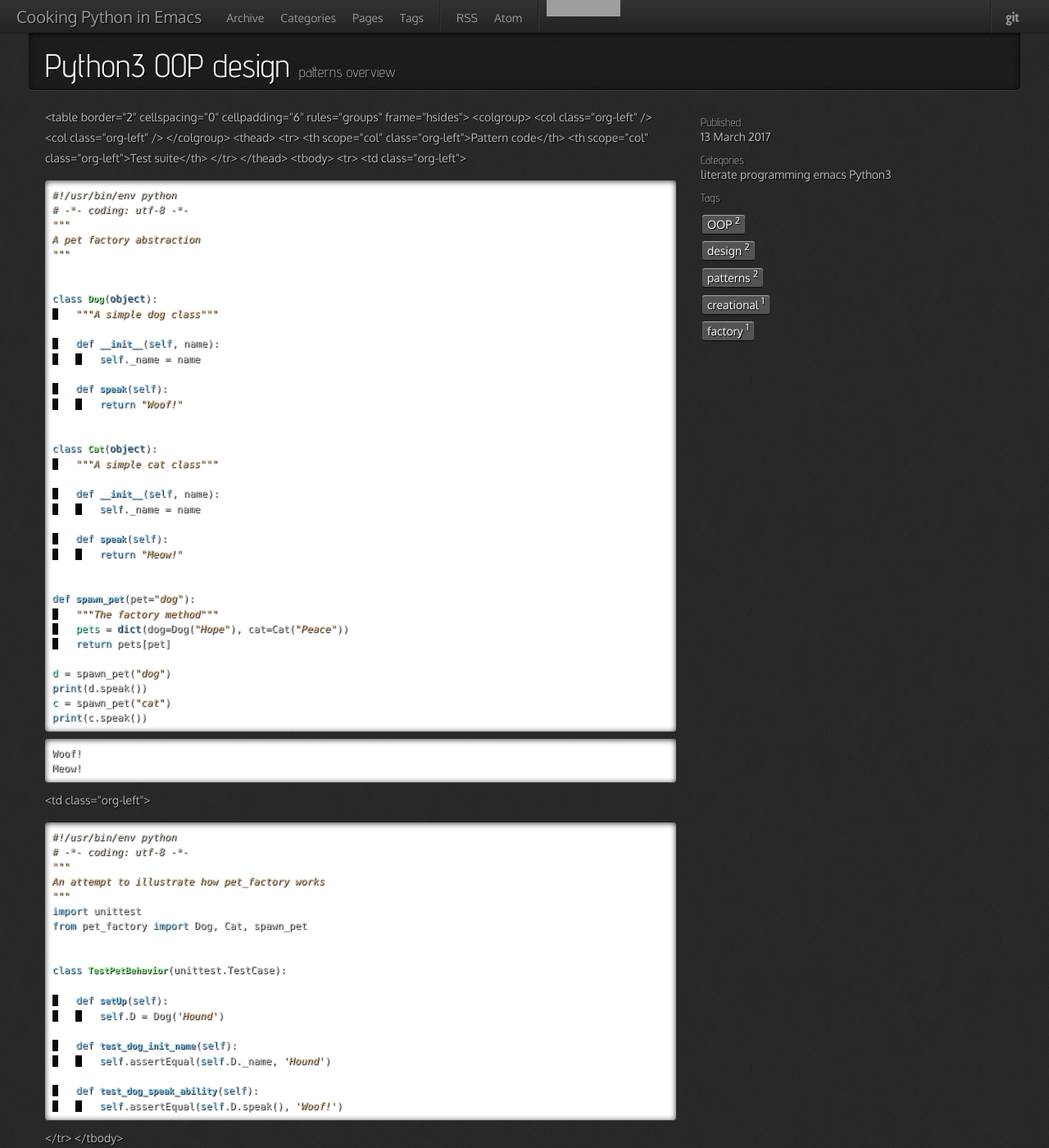
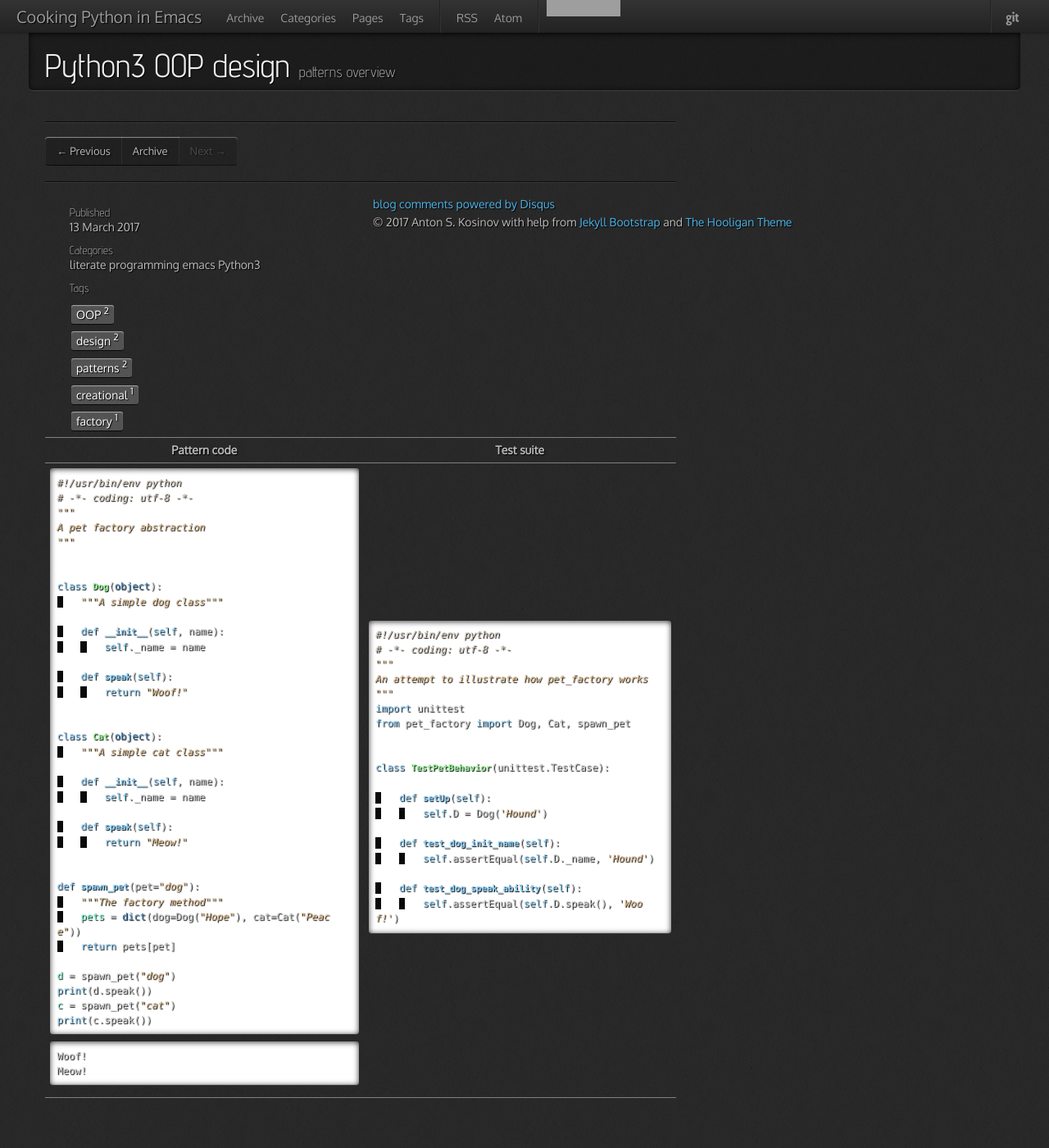
Before and after one commit to 0--key/0--key.github.io, a Jekyll site: the page built from _posts/2017-03-13-factory-design.html, in a window 1280 px wide and 1400 px high. Shown: the whole window at 82% size. Built offline with Jekyll 4.4.1, drawn with Linux system fonts in a browser that asks for light colours; nearby versions of some CDN libraries; comment, search, counter and statistics services are not loaded; some of the changed text lies outside the part shown; grey boxes are pictures that could not be loaded.

Commit message:
Table with Python source exporting test

```diff
--- a/_posts/2017-03-13-factory-design.html
+++ b/_posts/2017-03-13-factory-design.html
@@ -7,25 +7,20 @@ categories: [literate programming, emacs, Python3]
 tags: [OOP, design, patterns, creational, factory]
 ---
 
-<div class="HTML">
-<p>
-&lt;table border="2" cellspacing="0" cellpadding="6" rules="groups" frame="hsides"&gt;
-&lt;colgroup&gt;
-&lt;col  class="org-left" /&gt;
-&lt;col  class="org-left" /&gt;
-&lt;/colgroup&gt;
-&lt;thead&gt;
-&lt;tr&gt;
-&lt;th scope="col" class="org-left"&gt;Pattern code&lt;/th&gt;
-&lt;th scope="col" class="org-left"&gt;Test suite&lt;/th&gt;
-&lt;/tr&gt;
-&lt;/thead&gt;
-&lt;tbody&gt;
-&lt;tr&gt;
-&lt;td class="org-left"&gt;
-</p>
-
-</div>
+<table border="2" cellspacing="0" cellpadding="6" rules="groups" frame="hsides">
+<colgroup>
+<col  class="org-left" />
+<col  class="org-left" />
+</colgroup>
+<thead>
+<tr>
+<th scope="col" class="org-left">Pattern code</th>
+<th scope="col" class="org-left">Test suite</th>
+</tr>
+</thead>
+<tbody>
+<tr>
+<td class="org-left">
 <div class="org-src-container">
 <pre class="src src-python"><span style="color: #cdc0b0; font-style: italic;">#</span><span style="color: #cdc0b0; font-style: italic;">!/usr/bin/env python</span>
 <span style="color: #cdc0b0; font-style: italic;"># </span><span style="color: #cdc0b0; font-style: italic;">-*- coding: utf-8 -*-</span>
@@ -71,12 +66,7 @@ Woof!
 Meow!
 </pre>
 
-<div class="HTML">
-<p>
-&lt;td class="org-left"&gt;
-</p>
-
-</div>
+<td class="org-left">
 <div class="org-src-container">
 <pre class="src src-python"><span style="color: #cdc0b0; font-style: italic;">#</span><span style="color: #cdc0b0; font-style: italic;">!/usr/bin/env python</span>
 <span style="color: #cdc0b0; font-style: italic;"># </span><span style="color: #cdc0b0; font-style: italic;">-*- coding: utf-8 -*-</span>
@@ -100,15 +90,5 @@ Meow!
 </pre>
 </div>
 
-<div class="HTML">
-<p>
-&lt;/tr&gt;
-&lt;/tbody&gt;
-</p>
-
-</div>
-
-<p>
-<b>Code</b>
-<b>Test suite</b>
-</p>
+</tr>
+</tbody>
```
